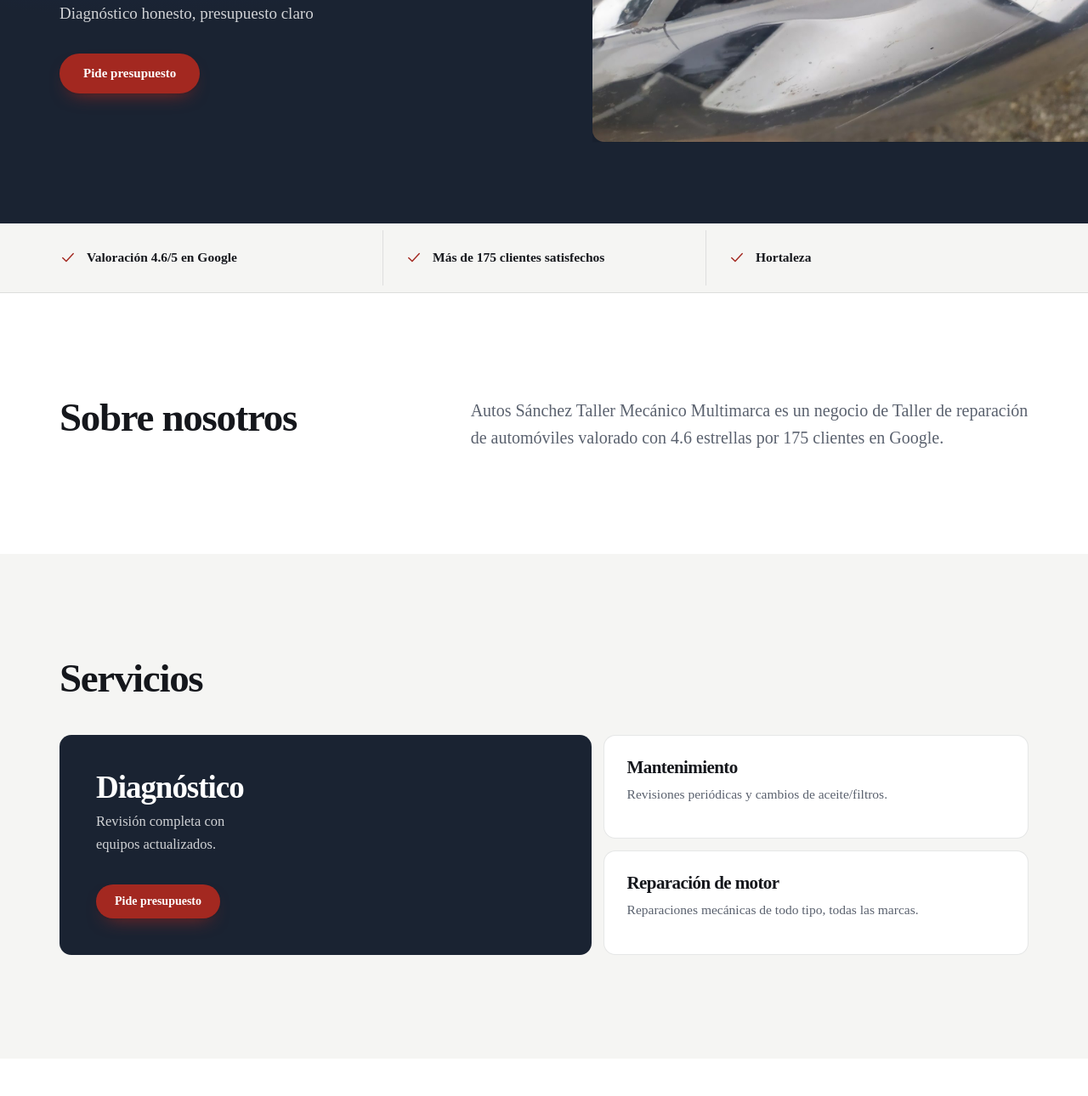
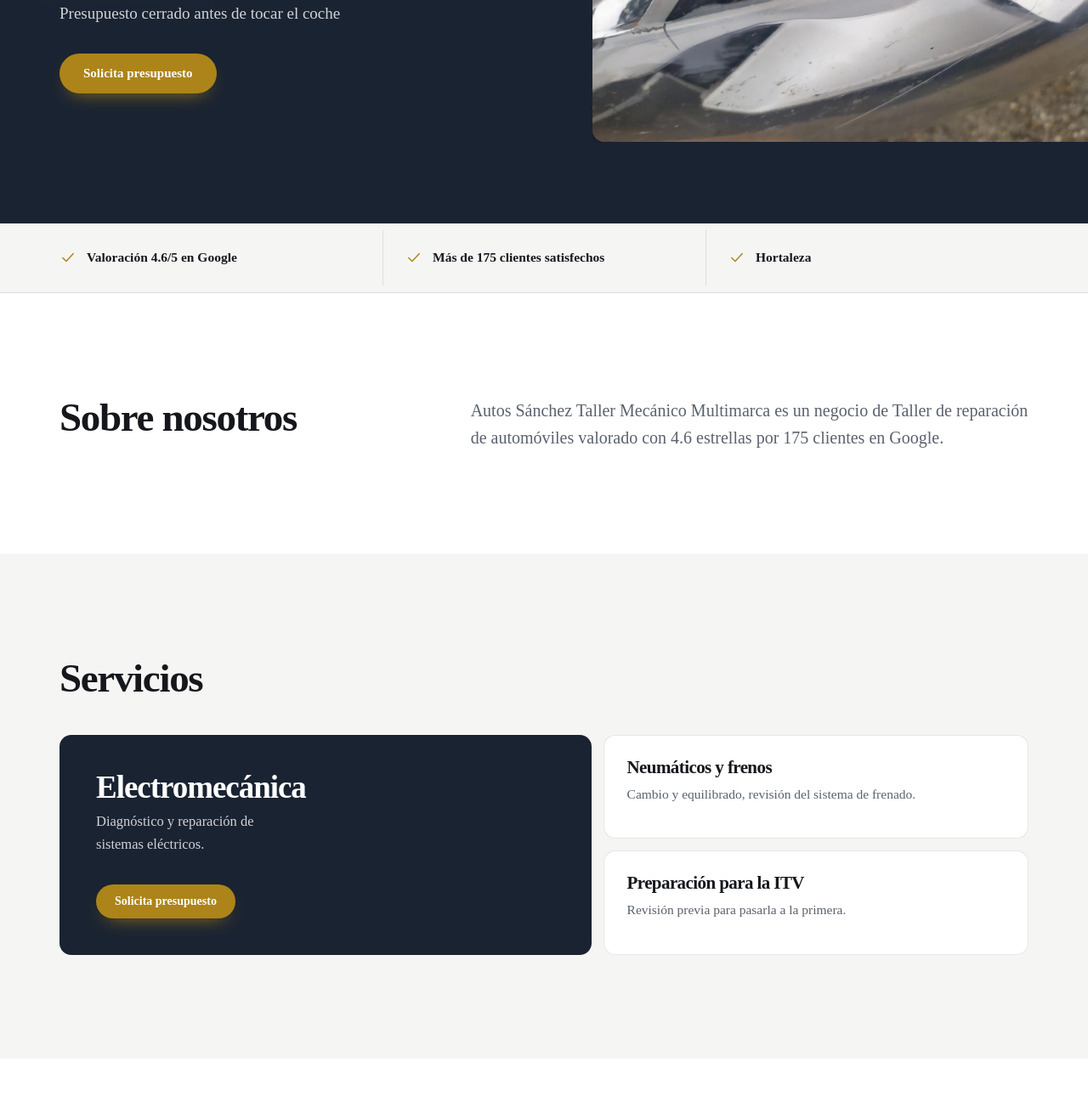
Before and after one commit to Juanzubillag/leadgen--demos, a plain HTML site: page 11/index.html in a window 1280 px wide. Shown: the part 435-1725 px from the top of the page at 85% size. Drawn offline with Linux system fonts and the light colour scheme.

Commit message:
Demo lead #11

```diff
--- a/11/index.html
+++ b/11/index.html
@@ -3,13 +3,13 @@
 <head>
 <meta charset="UTF-8">
 <meta name="viewport" content="width=device-width, initial-scale=1.0">
-<title>Autos Sánchez Taller Mecánico Multimarca · Tu coche en buenas manos</title>
-<meta name="description" content="Diagnóstico honesto, presupuesto claro">
+<title>Autos Sánchez Taller Mecánico Multimarca · Mecánica sin rodeos</title>
+<meta name="description" content="Presupuesto cerrado antes de tocar el coche">
 <meta name="robots" content="noindex">
 <meta name="theme-color" content="#1e293b">
 <meta name="color-scheme" content="light dark">
 <meta property="og:title" content="Autos Sánchez Taller Mecánico Multimarca">
-<meta property="og:description" content="Diagnóstico honesto, presupuesto claro">
+<meta property="og:description" content="Presupuesto cerrado antes de tocar el coche">
 <meta property="og:type" content="website">
 <link rel="preconnect" href="https://fonts.googleapis.com">
 <link rel="preconnect" href="https://fonts.gstatic.com" crossorigin>
@@ -26,14 +26,14 @@
 :root {
   color-scheme: light dark;
 
-  --brand: #1e3a8a;
+  --brand: #334155;
   --brand-deep: #1e293b;
-  --accent: #dc2626;
+  --accent: #eab308;
 
   --shell: #1e293b;
   --shell: color-mix(in oklab, #1e293b 82%, #0a0b0e);
   --accent-strong: #1e293b;
-  --accent-strong: color-mix(in oklab, #dc2626 74%, #14110b);
+  --accent-strong: color-mix(in oklab, #eab308 74%, #14110b);
 
   --ink: #15171c;
   --ink-soft: #5a616e;
@@ -770,7 +770,7 @@ a {
 
       <a href="#contact">Contacto</a>
     </nav>
-    <a class="btn btn-primary btn-sm" href="#contact">Pide presupuesto</a>
+    <a class="btn btn-primary btn-sm" href="#contact">Solicita presupuesto</a>
   </div>
 </header>
 
@@ -798,10 +798,10 @@ a {
         <span class="num">4.6 con 175 reseñas en Google</span>
       </span>
 
-      <h1 class="reveal" style="--h1: clamp(30px, 4.2vw, 44px); --d: 70ms">Reparamos tu coche con garantía y sin sorpresas</h1>
-      <p class="hero-sub reveal" style="--d: 140ms">Diagnóstico honesto, presupuesto claro</p>
+      <h1 class="reveal" style="--h1: clamp(30px, 4.2vw, 44px); --d: 70ms">Mano dura con las averías, mano blanda con el bolsillo</h1>
+      <p class="hero-sub reveal" style="--d: 140ms">Presupuesto cerrado antes de tocar el coche</p>
       <div class="hero-cta reveal" style="--d: 200ms">
-        <a class="btn btn-primary" href="#contact">Pide presupuesto</a>
+        <a class="btn btn-primary" href="#contact">Solicita presupuesto</a>
 
       </div>
     </div>
@@ -854,26 +854,26 @@ a {
 
 
       <article class="svc svc-lead">
-        <h3>Diagnóstico</h3>
-        <p>Revisión completa con equipos actualizados.</p>
+        <h3>Electromecánica</h3>
+        <p>Diagnóstico y reparación de sistemas eléctricos.</p>
 
         <div class="svc-cta">
-          <a class="btn btn-primary btn-sm" href="#contact">Pide presupuesto</a>
+          <a class="btn btn-primary btn-sm" href="#contact">Solicita presupuesto</a>
         </div>
 
       </article>
 
 
       <article class="svc ">
-        <h3>Mantenimiento</h3>
-        <p>Revisiones periódicas y cambios de aceite/filtros.</p>
+        <h3>Neumáticos y frenos</h3>
+        <p>Cambio y equilibrado, revisión del sistema de frenado.</p>
 
       </article>
 
 
       <article class="svc ">
-        <h3>Reparación de motor</h3>
-        <p>Reparaciones mecánicas de todo tipo, todas las marcas.</p>
+        <h3>Preparación para la ITV</h3>
+        <p>Revisión previa para pasarla a la primera.</p>
 
       </article>
 
```
